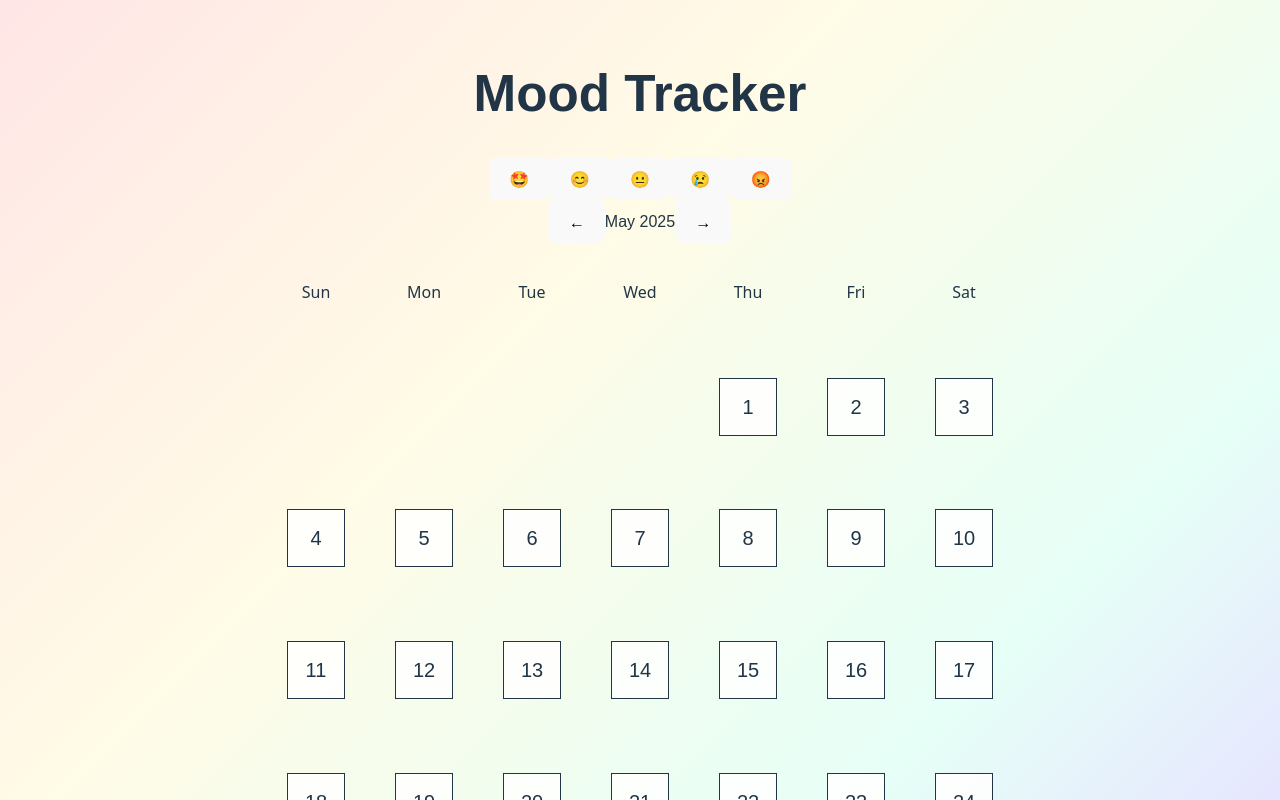
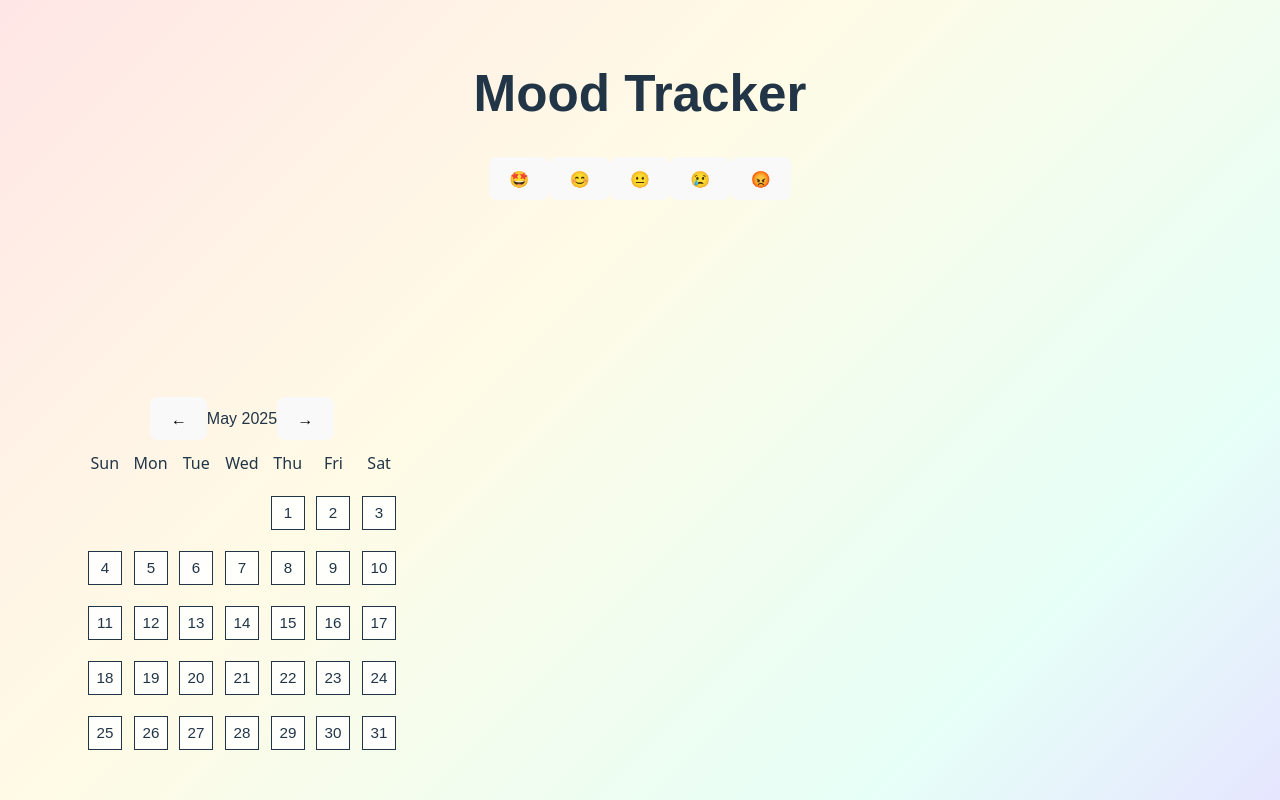
Before and after one commit to agargi007/mood-tracker-, a Vue app: page /tracker in a window 1280 px wide. Both pictures are taken after a click on the button "Got it!". Shown: the top 800 px of the page. Built offline with nearby package versions, Linux system fonts and the light colour scheme.

Commit message:
Reduce calendar size and grid cell size for compact, scroll-free layout

```diff
--- a/src/components/CalendarGrid.vue
+++ b/src/components/CalendarGrid.vue
@@ -1,12 +1,12 @@
 <template>
-  <div class="w-full h-full flex flex-col items-center justify-center p-2 md:p-8 animate-fade-in-calendar">
+  <div class="w-full flex flex-col items-center justify-center p-2 md:p-4 animate-fade-in-calendar" style="max-width: 420px; min-width: 280px;">
     <div class="flex items-center justify-center mb-4 gap-4">
       <button @click="prevMonth" class="px-3 py-1 rounded bg-pink-200 text-gray-800 font-semibold shadow hover:bg-pink-300 transition">&#8592;</button>
       <span class="calendar-month-label text-xl md:text-2xl font-bold cursor-pointer select-none" style="font-family: 'Montserrat', 'Quicksand', 'Playfair Display', Arial, sans-serif;" @click="showMonthPicker = true">{{ monthName }} {{ displayYear }}</span>
       <button @click="nextMonth" class="px-3 py-1 rounded bg-pink-200 text-gray-800 font-semibold shadow hover:bg-pink-300 transition">&#8594;</button>
     </div>
     <MonthPicker v-if="showMonthPicker" :month="displayMonth" :year="displayYear" @select="onMonthYearSelect" @close="showMonthPicker = false" />
-    <div class="grid grid-cols-7 gap-2 mx-auto text-center animate-slide-up-calendar calendar-box">
+    <div class="grid grid-cols-7 gap-1 mx-auto text-center animate-slide-up-calendar calendar-box" style="max-width: 400px; min-width: 260px;">
       <div v-for="day in weekDays" :key="day" class="font-semibold text-gray-500">
         {{ day }}
       </div>
@@ -109,18 +109,18 @@ function nextMonth() {
 function cellBgStyle(moodObj) {
   if (!moodObj) {
     return {
-      background: 'rgba(255,255,255,0.85)',
-      minWidth: '3.5rem',
-      minHeight: '3.5rem',
-      fontSize: '1.25rem',
+    background: 'rgba(255,255,255,0.85)',
+    minWidth: '2rem',
+    minHeight: '2rem',
+    fontSize: '0.95rem',
     }
   }
   let color = moodColors[moodObj.value] || 'rgba(255,255,255,0.85)';
   return {
     background: color,
-    minWidth: '3.5rem',
-    minHeight: '3.5rem',
-    fontSize: '1.25rem',
+    minWidth: '2rem',
+    minHeight: '2rem',
+    fontSize: '0.95rem',
     transition: 'background 0.3s',
   }
 }
@@ -132,14 +132,14 @@ function cellBgStyle(moodObj) {
   background: transparent;
 }
 
-/* Restrict calendar grid to a fixed box size */
+/* Restrict calendar grid to a smaller box size for compact view */
 .calendar-box {
-  width: 20cm;
-  height: 20cm;
-  max-width: 98vw;
-  max-height: 70vw;
-  min-width: 320px;
-  min-height: 320px;
+  width: 320px;
+  height: 320px;
+  max-width: 100vw;
+  max-height: 60vw;
+  min-width: 220px;
+  min-height: 220px;
   box-sizing: border-box;
   background: transparent;
   align-items: center;
```
